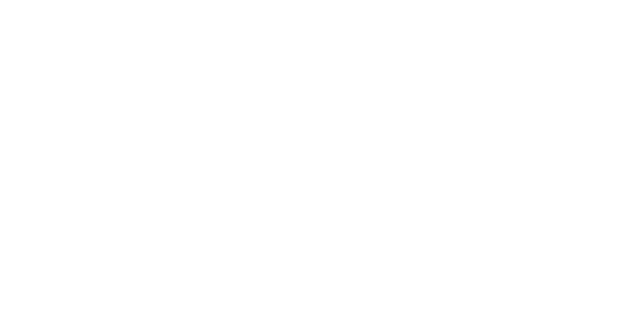
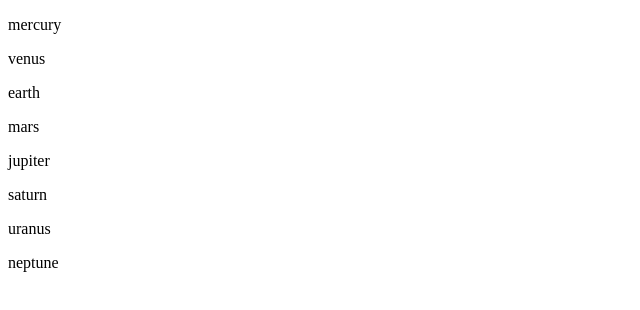
Before and after one commit to Alopiy09/planets, a plain HTML site: page index.html in a window 1280 px wide. Shown: the whole page, without its empty margins (0-640 px from the left). Drawn offline with Linux system fonts and the light colour scheme.

Commit message:
got the planets displaying

```diff
--- a/array-methods.js
+++ b/array-methods.js
@@ -15,6 +15,7 @@ const putPlanetOnDom = (planetArray) => {
         `
     });
 }
+putPlanetOnDom(planets)
 
 /*
     Use the map method to create a new array where the
@@ -23,6 +24,20 @@ const putPlanetOnDom = (planetArray) => {
 
     https://developer.mozilla.org/en-US/docs/Web/JavaScript/Reference/Global_Objects/String/toUpperCase
 */
+const planetE2 = document.getElementById("capitalizedPlanets")
+
+const capitalize = (planetArray) => {
+    planetE2.innerHTML =""
+    planets.map(planetArray[0].toUpperCase() + planetArray.substring(0, 1))
+    planets.map(
+    planetE2.innerHTML +=  `
+    <p>${planets}<p>
+    `
+
+    )}
+
+
+capitalize(planets)
 
 
 /*
--- a/index.html
+++ b/index.html
@@ -8,6 +8,7 @@
 </head>
 <body>
     <section id = "planets"></section>
+    <section id = "capitalizedPlanets" ></section>
 
 
 
```
